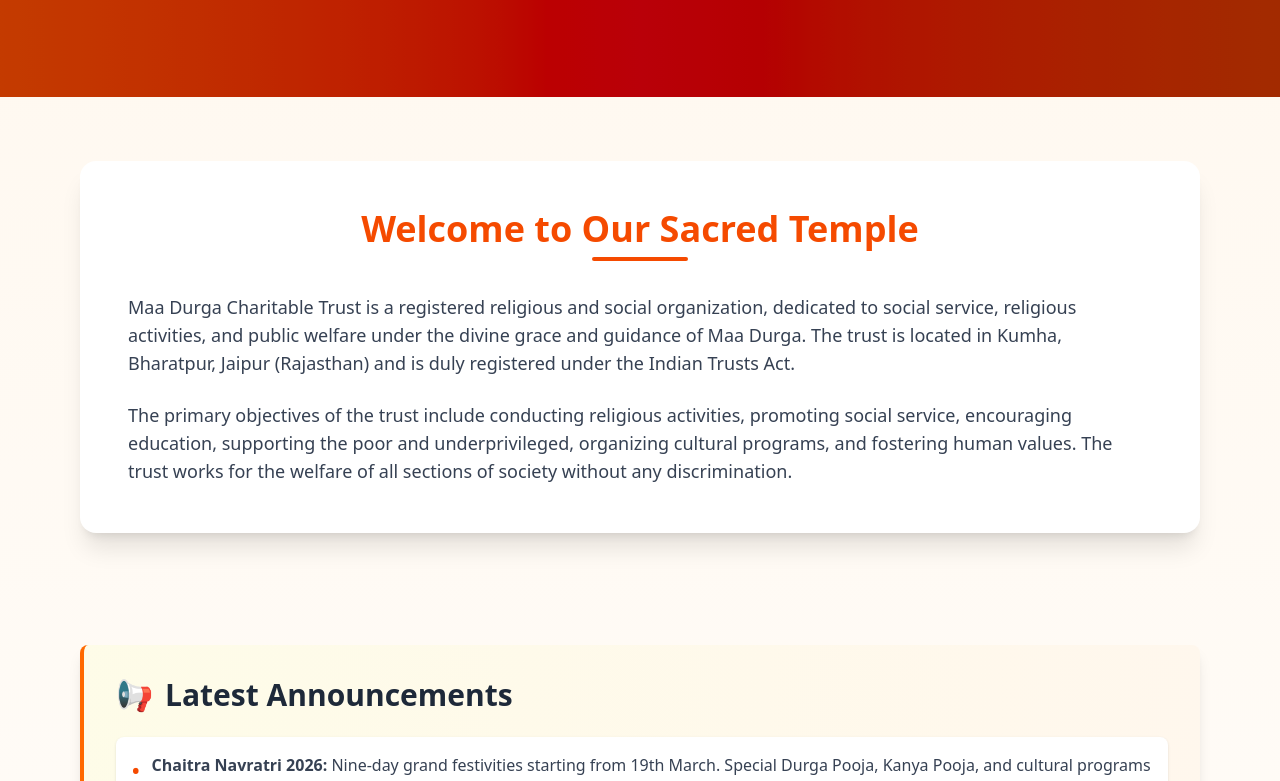
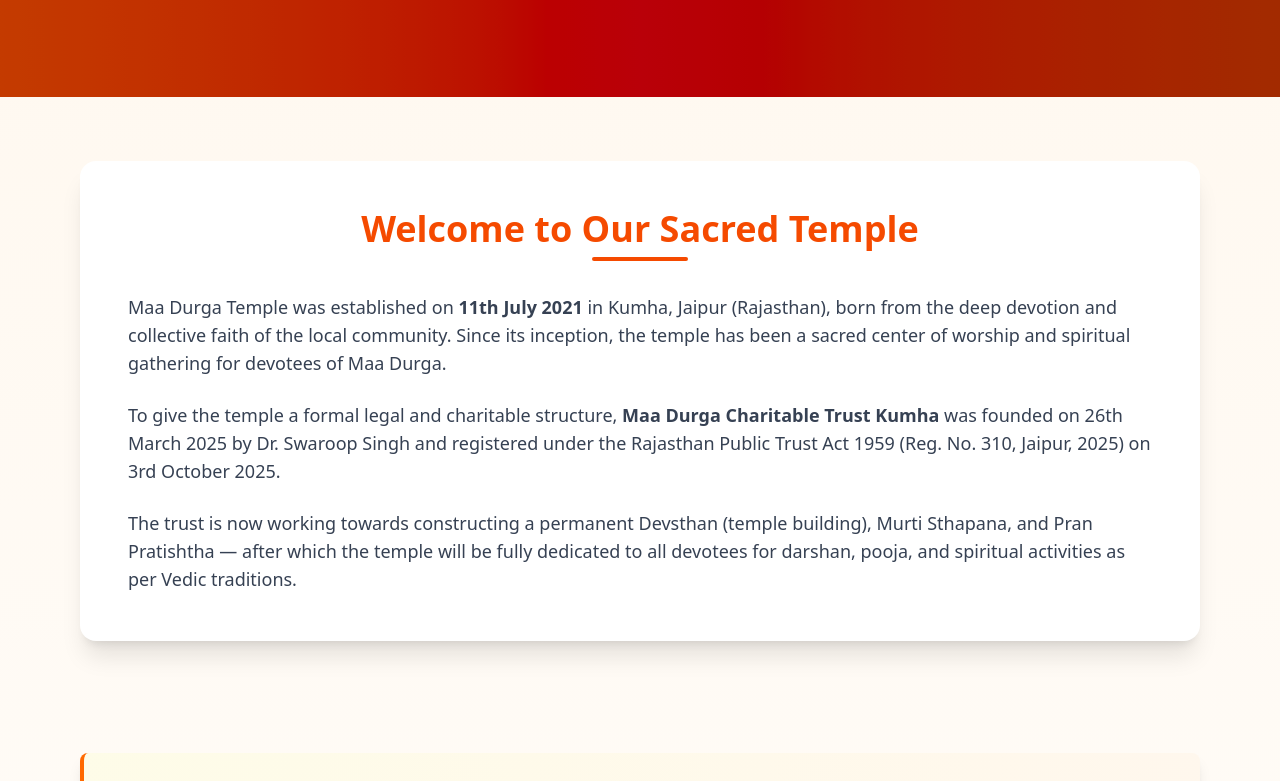
Before and after one commit to Jayendra-singh-k98/durga-mata-trust-kumha, a Next.js app in the folder durga-mata-trust/: page / in a window 1280 px wide. Shown: the part 483-1264 px from the top of the page. Built offline with nearby package versions, Linux system fonts and the light colour scheme; no server answers.

Commit message:
remove about temple page

```diff
--- a/durga-mata-trust/components/Hero.js
+++ b/durga-mata-trust/components/Hero.js
@@ -125,18 +125,22 @@ const HomePage = () => {
 
           <div className="space-y-6 text-gray-700 leading-relaxed">
             <p className="text-lg">
-              Maa Durga Charitable Trust is a registered religious and social organization,
-              dedicated to social service, religious activities, and public welfare under
-              the divine grace and guidance of Maa Durga. The trust is located in Kumha, Bharatpur, Jaipur
-              (Rajasthan) and is duly registered under the Indian Trusts Act.
+              Maa Durga Temple was established on <strong>11th July 2021</strong> in
+              Kumha, Jaipur (Rajasthan), born from the deep devotion and collective faith
+              of the local community. Since its inception, the temple has been a sacred
+              center of worship and spiritual gathering for devotees of Maa Durga.
             </p>
-
             <p className="text-lg">
-              The primary objectives of the trust include conducting religious activities,
-              promoting social service, encouraging education, supporting the poor and
-              underprivileged, organizing cultural programs, and fostering human values.
-              The trust works for the welfare of all sections of society without any
-              discrimination.
+              To give the temple a formal legal and charitable structure, <strong>Maa Durga
+                Charitable Trust Kumha</strong> was founded on 26th March 2025 by
+              Dr. Swaroop Singh and registered under the Rajasthan Public Trust Act 1959
+              (Reg. No. 310, Jaipur, 2025) on 3rd October 2025.
+            </p>
+            <p className="text-lg">
+              The trust is now working towards constructing a permanent Devsthan
+              (temple building), Murti Sthapana, and Pran Pratishtha — after which the
+              temple will be fully dedicated to all devotees for darshan, pooja, and
+              spiritual activities as per Vedic traditions.
             </p>
 
           </div>
```
